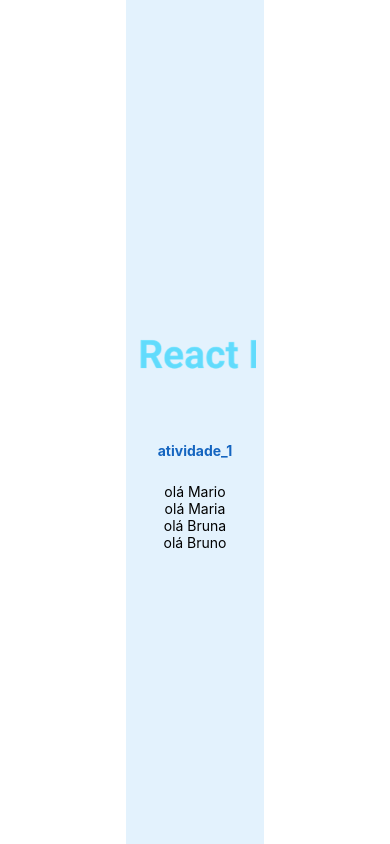
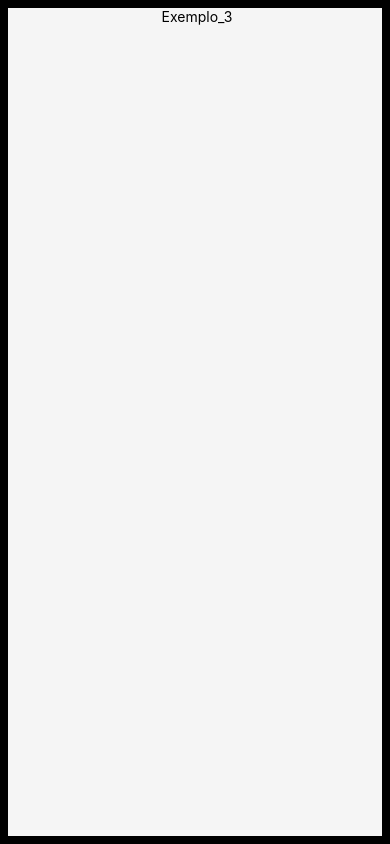
Before and after one commit to bezerra26007/react_native, a React Native app: screen / in a window 390 px wide. Built offline with nearby package versions, Linux system fonts and the light colour scheme.

Commit message:
aula 06/03/2024

```diff
--- a/App.js
+++ b/App.js
@@ -1,12 +1,14 @@
 import { StatusBar } from 'expo-status-bar';
 import { StyleSheet, Text, View } from 'react-native';
+import Exemplo_3 from './src/atividade_1/ex_3';
 
-import Atividade_1 from './src/atividade_1';
+//import Atividade_1 from './src/atividade_1';
+
 
 export default function App() {
   return (
     <View style={styles.container}>
-      <Atividade_1/>
+      <Exemplo_3 />
       <StatusBar style="auto" />
     </View>
   );
@@ -15,8 +17,9 @@
 const styles = StyleSheet.create({
   container: {
     flex: 1,
-    backgroundColor: '#fff',
+    backgroundColor: 'black',
     alignItems: 'center',
     justifyContent: 'center',
+    padding: 8,
   },
 });
--- /dev/null
+++ b/src/atividade_1/ex_3/index.js
@@ -0,0 +1,12 @@
+ import {View, Text, TouchableOpacity} from 'react-native';
+
+ import styles from './styles';
+
+
+ export default function Exemplo_3 () {
+    return(
+        <View style={styles.container}>
+            <Text> Exemplo_3</Text>
+        </View>
+    );
+ }
--- /dev/null
+++ b/src/atividade_1/ex_3/styles.js
@@ -0,0 +1,12 @@
+import { StyleSheet } from "react-native";
+
+const styles = StyleSheet.create({
+    container :{
+        flex:1,
+        backgroundColor: '#f5f5f5',
+        width: '100%',
+        alignItems: 'center',
+    }
+});
+
+export default styles;
```
